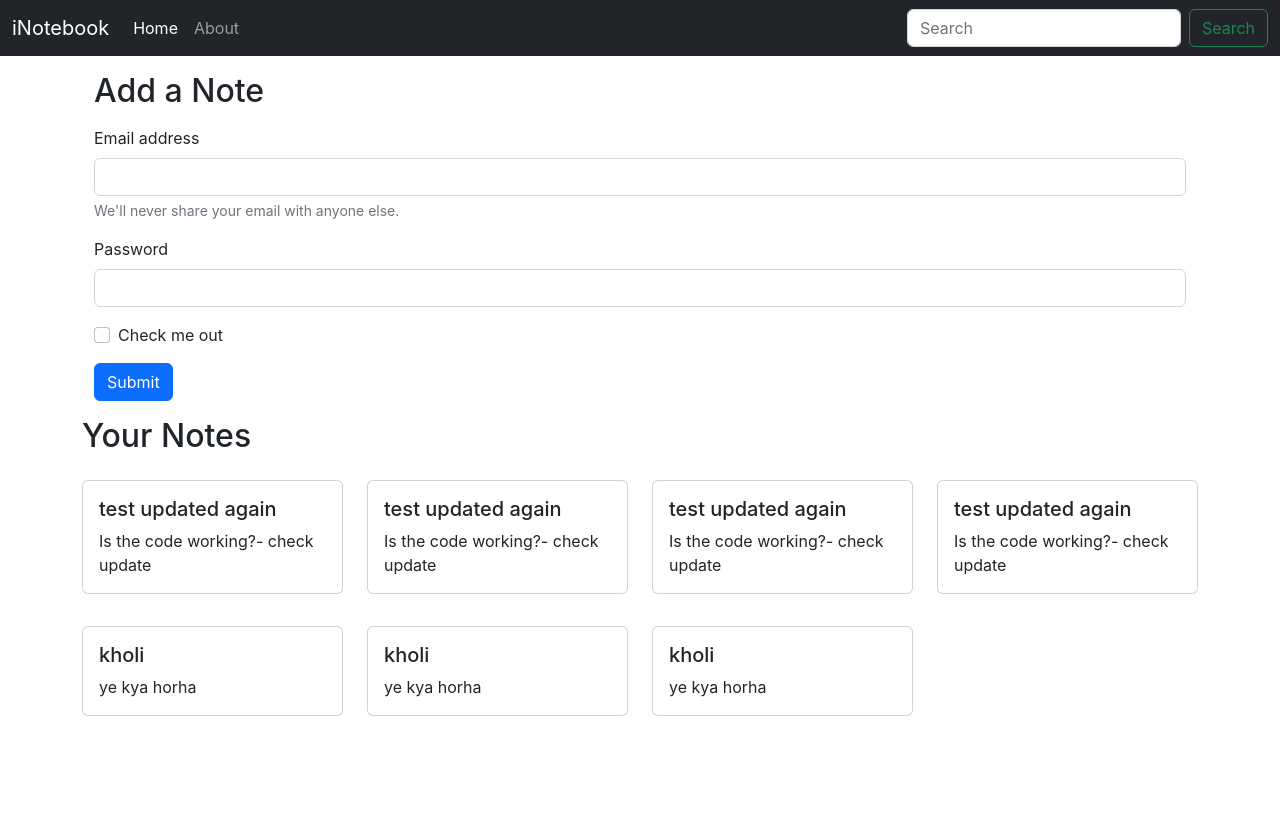
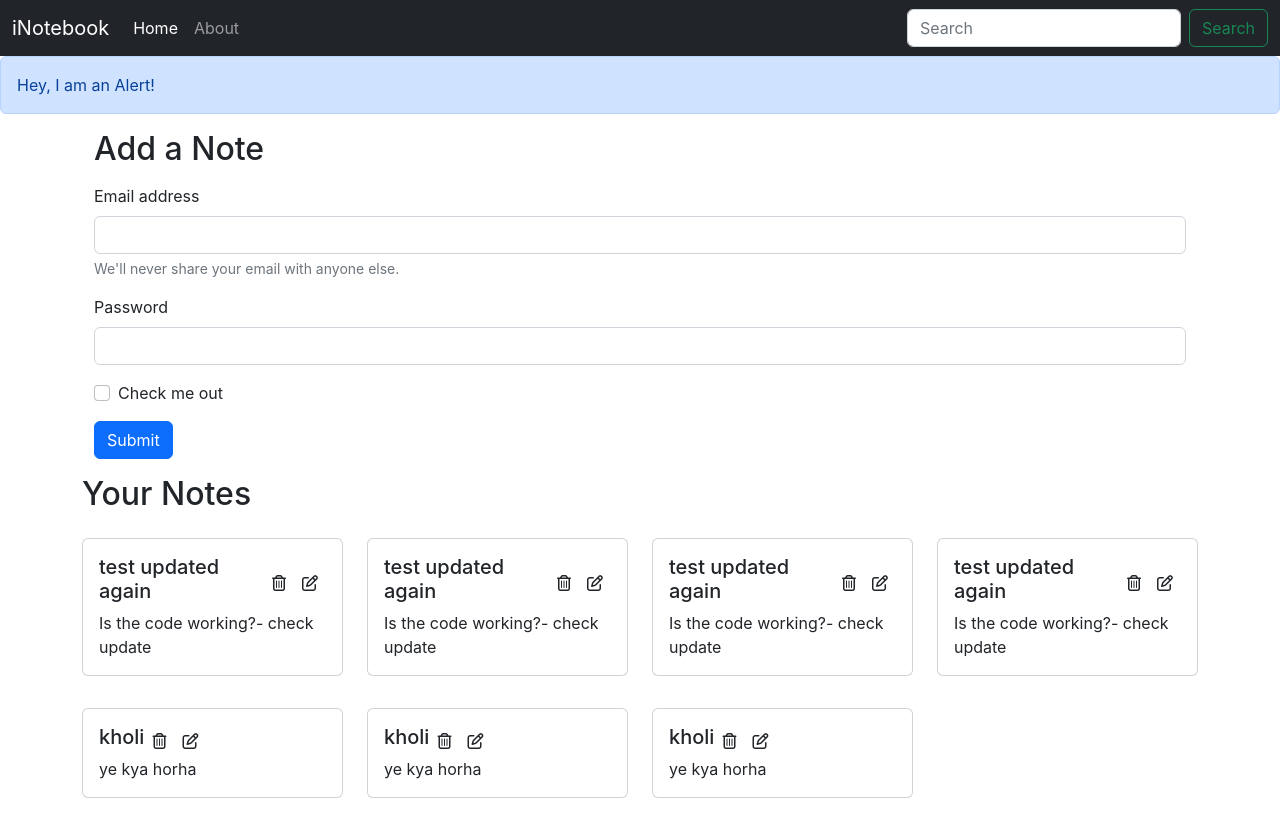
Before and after one commit to Saurabh-Shivam/iNotebook-React, a React (Create React App) app: page / in a window 1280 px wide. Before the commit the page ends 800 px from the top, so only its background shows below. Built offline with nearby package versions, Linux system fonts and the light colour scheme.

Commit message:
Added font Awesome delete and edit icon and created an alert component

```diff
--- a/public/index.html
+++ b/public/index.html
@@ -22,6 +22,8 @@
   <noscript>You need to enable JavaScript to run this app.</noscript>
   <div id="root"></div>
 
+  <!-- Font Awesome -->
+  <script src="https://kit.fontawesome.com/f1edbde1f7.js" crossorigin="anonymous"></script>
   <!-- Bootstrap JAVASCRIPT -->
   <script src="https://cdn.jsdelivr.net/npm/bootstrap@5.2.0-beta1/dist/js/bootstrap.bundle.min.js"
     integrity="sha384-pprn3073KE6tl6bjs2QrFaJGz5/SUsLqktiwsUTF55Jfv3qYSDhgCecCxMW52nD2" crossorigin="anonymous">
--- a/src/App.js
+++ b/src/App.js
@@ -4,6 +4,7 @@ import Navbar from "./components/Navbar";
 import Home from "./components/Home";
 import About from "./components/About";
 import NoteState from "./context/notes/NoteState";
+import Alert from "./components/Alert";
 
 function App() {
   return (
@@ -11,6 +12,7 @@ function App() {
       <NoteState>
         <Router>
           <Navbar />
+          <Alert message="Hey, I am an Alert!" />
           <div className="container">
             <Routes>
               <Route path="/" element={<Home />} />
--- /dev/null
+++ b/src/components/Alert.js
@@ -0,0 +1,13 @@
+import React from "react";
+
+const Alert = (props) => {
+  return (
+    <div>
+      <div class="alert alert-primary" role="alert">
+        {props.message}
+      </div>
+    </div>
+  );
+};
+
+export default Alert;
--- a/src/components/Home.js
+++ b/src/components/Home.js
@@ -8,7 +8,7 @@ const Home = () => {
         <h2>Add a Note</h2>
         <form className="my-3">
           <div className="mb-3">
-            <label for="exampleInputEmail1" className="form-label">
+            <label htmlFor="exampleInputEmail1" className="form-label">
               Email address
             </label>
             <input
@@ -22,7 +22,7 @@ const Home = () => {
             </div>
           </div>
           <div className="mb-3">
-            <label for="exampleInputPassword1" className="form-label">
+            <label htmlFor="exampleInputPassword1" className="form-label">
               Password
             </label>
             <input
@@ -37,7 +37,7 @@ const Home = () => {
               className="form-check-input"
               id="exampleCheck1"
             />
-            <label className="form-check-label" for="exampleCheck1">
+            <label className="form-check-label" htmlFor="exampleCheck1">
               Check me out
             </label>
           </div>
--- a/src/components/NoteItem.js
+++ b/src/components/NoteItem.js
@@ -4,10 +4,15 @@ const NoteItem = (props) => {
   const { note } = props;
   return (
     <div className="col-md-3">
-      <div class="card my-3">
-        <div class="card-body">
-          <h5 class="card-title">{note.title}</h5>
-          <p class="card-text">{note.description}</p>
+      <div className="card my-3">
+        <div className="card-body">
+          <div className="d-flex align-items-center">
+            <h5 className="card-title">{note.title}</h5>
+            {/* font awesome icons added */}
+            <i className="fa-regular fa-trash-can mx-2"></i>
+            <i className="fa-regular fa-pen-to-square mx-2"></i>
+          </div>
+          <p className="card-text">{note.description}</p>
         </div>
       </div>
     </div>
--- a/src/components/Notes.js
+++ b/src/components/Notes.js
@@ -9,7 +9,7 @@ const Notes = () => {
     <div className="row my-3">
       <h2>Your Notes</h2>
       {notes.map((note) => {
-        return <NoteItem note={note} />;
+        return <NoteItem key={note._id} note={note} />;
       })}
     </div>
   );
--- a/src/context/notes/NoteState.js
+++ b/src/context/notes/NoteState.js
@@ -4,7 +4,7 @@ import noteContext from "./noteContext";
 const NoteState = (props) => {
   const notesInitial = [
     {
-      _id: "62d5437ac57b1b3ba153db32",
+      _id: "62d5437ac57b1b3bayy153db32",
       user: "62d37268d3104aacef1c99ea",
       title: "test updated again",
       description: "Is the code working?- check update",
@@ -13,7 +13,7 @@ const NoteState = (props) => {
       __v: 0,
     },
     {
-      _id: "62d5437ac57b1b3ba153db32",
+      _id: "62d5437ac57b1b3ffba153db32",
       user: "62d37268d3104aacef1c99ea",
       title: "test updated again",
       description: "Is the code working?- check update",
@@ -22,7 +22,7 @@ const NoteState = (props) => {
       __v: 0,
     },
     {
-      _id: "62d5437ac57b1b3ba153db32",
+      _id: "62d5437ac57b1b3bac153db32",
       user: "62d37268d3104aacef1c99ea",
       title: "test updated again",
       description: "Is the code working?- check update",
@@ -31,7 +31,7 @@ const NoteState = (props) => {
       __v: 0,
     },
     {
-      _id: "62d5437ac57b1b3ba153db32",
+      _id: "62d5437ac5n7b1b3ba153db32",
       user: "62d37268d3104aacef1c99ea",
       title: "test updated again",
       description: "Is the code working?- check update",
@@ -41,7 +41,7 @@ const NoteState = (props) => {
     },
 
     {
-      _id: "62e282ed1811b8590aac40ec",
+      _id: "62e282edb1811b8590aac40ec",
       user: "62d37268d3104aacef1c99ea",
       title: "kholi",
       description: "ye kya horha",
@@ -50,7 +50,7 @@ const NoteState = (props) => {
       __v: 0,
     },
     {
-      _id: "62e282ed1811b8590aac40ec",
+      _id: "62e282ed1hhd811b8590aac40ec",
       user: "62d37268d3104aacef1c99ea",
       title: "kholi",
       description: "ye kya horha",
@@ -59,7 +59,7 @@ const NoteState = (props) => {
       __v: 0,
     },
     {
-      _id: "62e282ed1811b8590aac40ec",
+      _id: "62e282ed18t11b859g0aac40ec",
       user: "62d37268d3104aacef1c99ea",
       title: "kholi",
       description: "ye kya horha",
--- a/src/index.css
+++ b/src/index.css
@@ -11,3 +11,7 @@ code {
   font-family: source-code-pro, Menlo, Monaco, Consolas, 'Courier New',
     monospace;
 }
+
+i {
+  cursor: pointer;
+}
```
